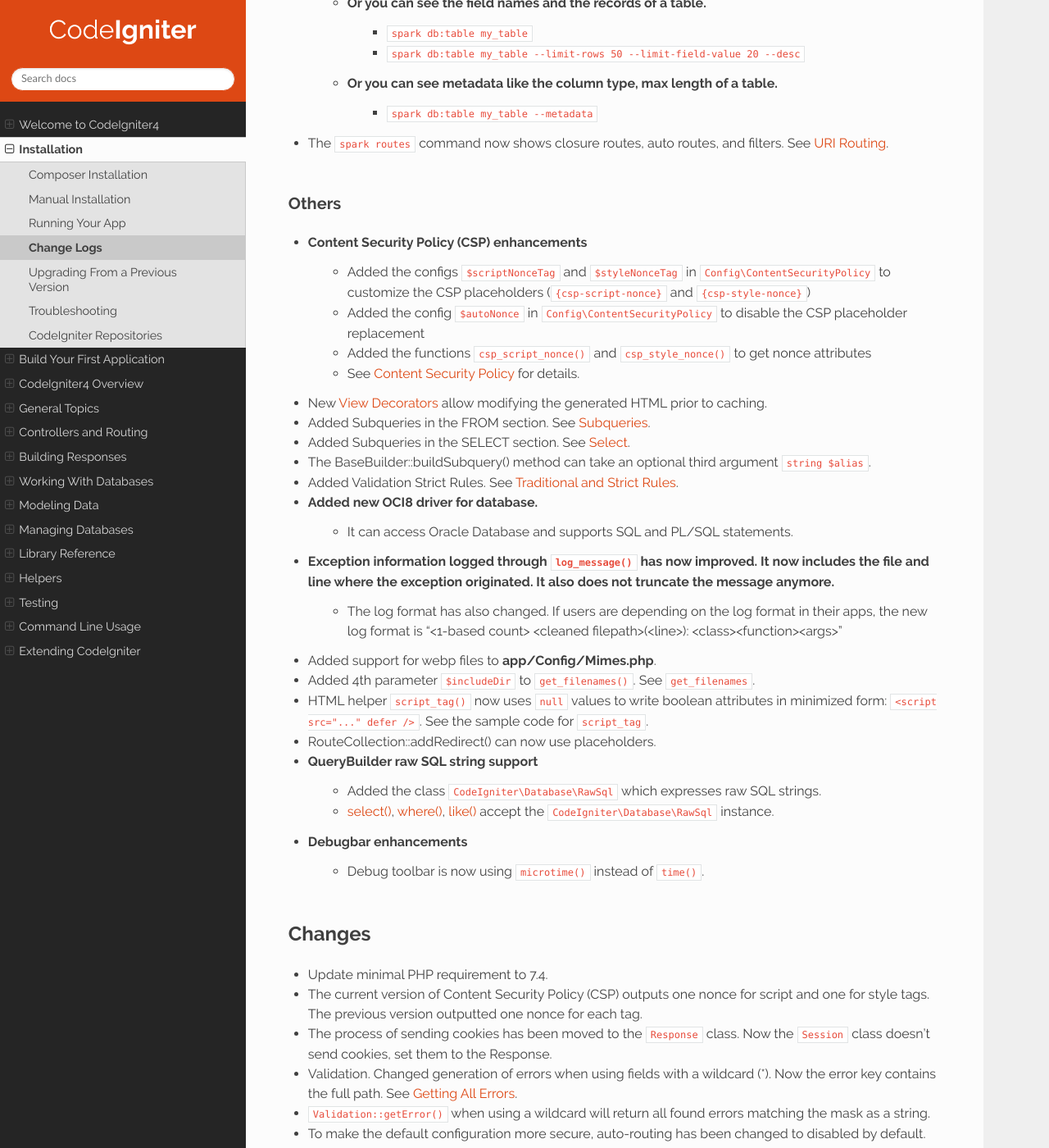
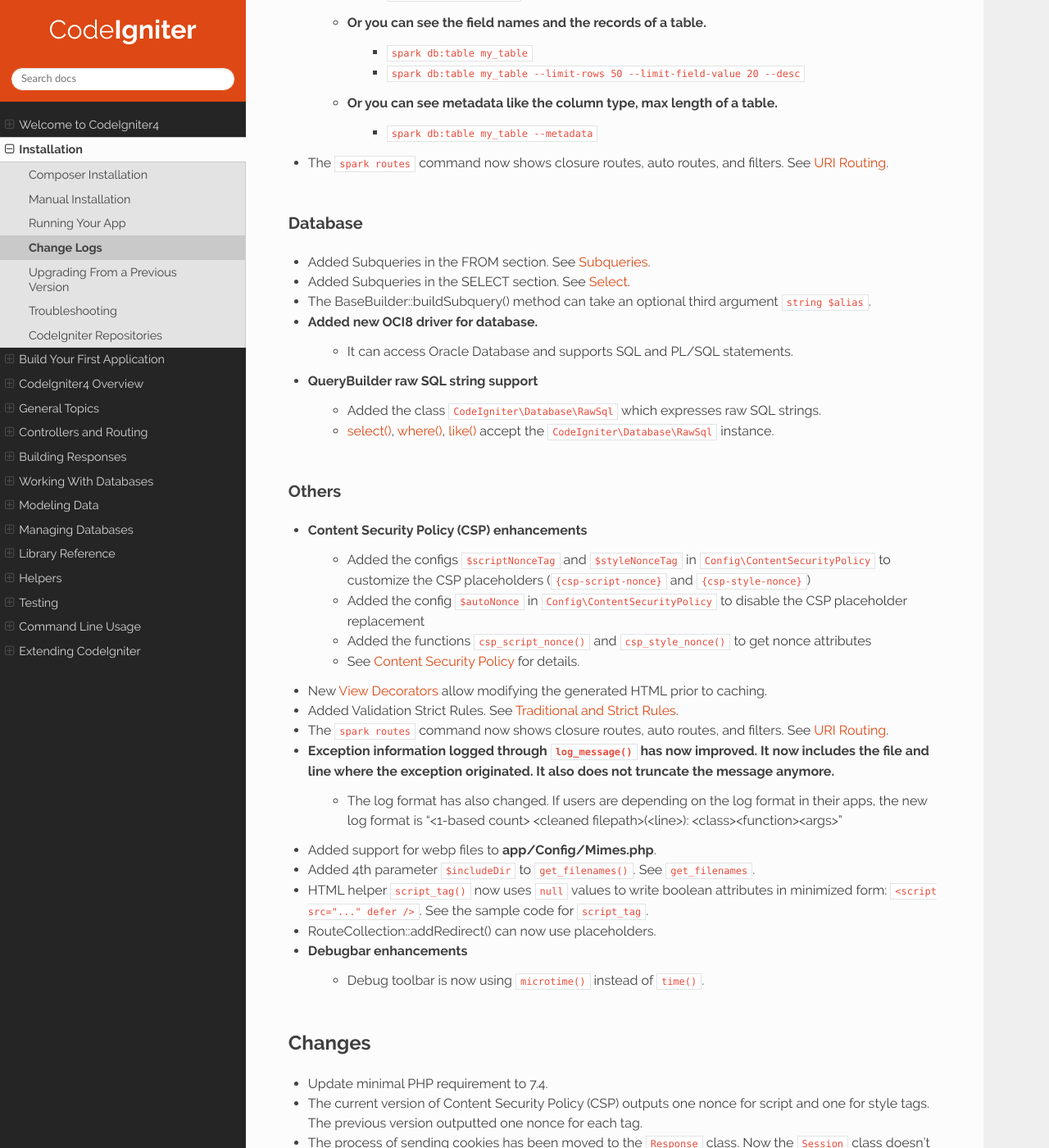
Before and after one commit to NEKOGET/ci4_user_guide_src, a Sphinx documentation site: the page built from source/changelogs/v4.2.0.rst, in a window 1280 px wide and 1400 px high, scrolled down 1968 px. Shown: the whole window at 82% size. Built offline with Sphinx 7.4.7 and the Read the Docs theme 2.0.0, drawn with Linux system fonts in a browser that asks for light colours; cross-references to code outside the pages are shown as plain code; part of the change alters nothing that is shown.

Commit message:
docs: add section for database in Enhancements

```diff
--- a/source/changelogs/v4.2.0.rst
+++ b/source/changelogs/v4.2.0.rst
@@ -58,6 +58,18 @@ Commands
         - ``spark db:table my_table --metadata``
 - The ``spark routes`` command now shows closure routes, auto routes, and filters. See :ref:`URI Routing <spark-routes>`.
 
+Database
+========
+
+- Added Subqueries in the FROM section. See :ref:`query-builder-from-subquery`.
+- Added Subqueries in the SELECT section. See :ref:`query-builder-select`.
+- The BaseBuilder::buildSubquery() method can take an optional third argument ``string $alias``.
+- Added new OCI8 driver for database.
+    - It can access Oracle Database and supports SQL and PL/SQL statements.
+- QueryBuilder raw SQL string support
+    - Added the class ``CodeIgniter\Database\RawSql`` which expresses raw SQL strings.
+    - :ref:`select() <query-builder-select-rawsql>`, :ref:`where() <query-builder-where-rawsql>`, :ref:`like() <query-builder-like-rawsql>` accept the ``CodeIgniter\Database\RawSql`` instance.
+
 Others
 ======
 
@@ -67,21 +79,14 @@ Others
     - Added the functions ``csp_script_nonce()`` and ``csp_style_nonce()`` to get nonce attributes
     - See :ref:`content-security-policy` for details.
 - New :doc:`../outgoing/view_decorators` allow modifying the generated HTML prior to caching.
-- Added Subqueries in the FROM section. See :ref:`query-builder-from-subquery`.
-- Added Subqueries in the SELECT section. See :ref:`query-builder-select`.
-- The BaseBuilder::buildSubquery() method can take an optional third argument ``string $alias``.
 - Added Validation Strict Rules. See :ref:`validation-traditional-and-strict-rules`.
-- Added new OCI8 driver for database.
-    - It can access Oracle Database and supports SQL and PL/SQL statements.
+- The ``spark routes`` command now shows closure routes, auto routes, and filters. See :ref:`URI Routing <spark-routes>`.
 - Exception information logged through ``log_message()`` has now improved. It now includes the file and line where the exception originated. It also does not truncate the message anymore.
     - The log format has also changed. If users are depending on the log format in their apps, the new log format is "<1-based count> <cleaned filepath>(<line>): <class><function><args>"
 - Added support for webp files to **app/Config/Mimes.php**.
 - Added 4th parameter ``$includeDir`` to ``get_filenames()``. See :php:func:`get_filenames`.
 - HTML helper ``script_tag()`` now uses ``null`` values to write boolean attributes in minimized form: ``<script src="..." defer />``. See the sample code for :php:func:`script_tag`.
 - RouteCollection::addRedirect() can now use placeholders.
-- QueryBuilder raw SQL string support
-    - Added the class ``CodeIgniter\Database\RawSql`` which expresses raw SQL strings.
-    - :ref:`select() <query-builder-select-rawsql>`, :ref:`where() <query-builder-where-rawsql>`, :ref:`like() <query-builder-like-rawsql>` accept the ``CodeIgniter\Database\RawSql`` instance.
 - Debugbar enhancements
     - Debug toolbar is now using ``microtime()`` instead of ``time()``.
 
```
